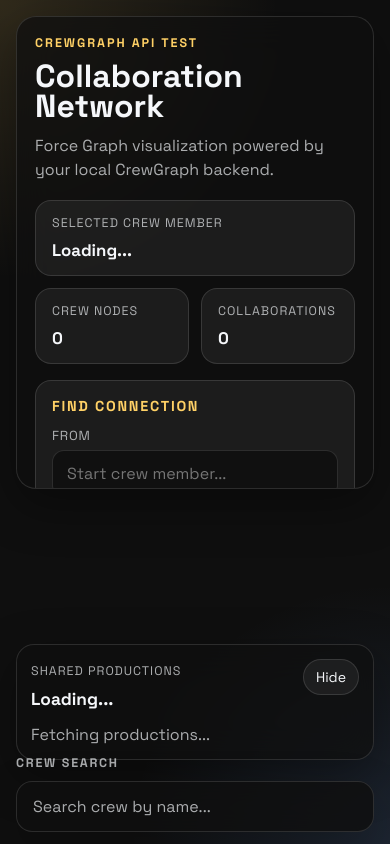
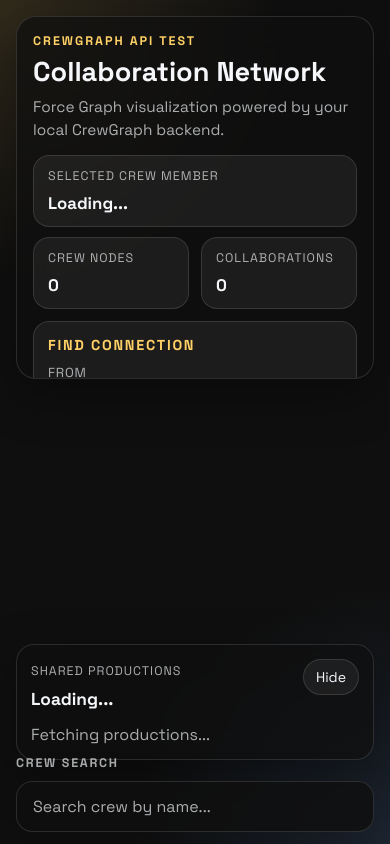
Before and after one commit to surelyknott/crewgraph, a website: page index.html in a window 390 px wide. Drawn offline with nearby package versions, Linux system fonts and the light colour scheme.

Commit message:
mobile changes

```diff
--- a/script.js
+++ b/script.js
@@ -842,7 +842,18 @@ const setupMobilePanel = () => {
     syncMobileProductionsPanel();
   });
 
-  window.addEventListener("resize", syncMobileProductionsPanel);
+  window.addEventListener("resize", () => {
+    if (isMobileViewport()) {
+      mobileProductionsCollapsed = true;
+    }
+
+    syncMobileProductionsPanel();
+  });
+
+  if (isMobileViewport()) {
+    mobileProductionsCollapsed = true;
+  }
+
   syncMobileProductionsPanel();
 };
 
--- a/style.css
+++ b/style.css
@@ -531,11 +531,48 @@ h1 {
     left: 16px;
     right: 16px;
     width: auto;
-    max-height: min(56vh, calc(100vh - 180px));
-    padding: 18px;
+    max-height: min(43vh, calc(100vh - 260px));
+    padding: 16px;
   }
 
   h1 {
-    font-size: 2rem;
+    font-size: 1.7rem;
+  }
+
+  .description {
+    margin: 10px 0 14px;
+    font-size: 0.96rem;
+  }
+
+  .stat-card {
+    margin-bottom: 10px;
+    padding: 12px 14px;
+  }
+
+  .connection-section {
+    margin-top: 12px;
+    padding: 14px;
+  }
+
+  .connection-heading {
+    margin-bottom: 10px;
+  }
+
+  .connection-label {
+    margin: 10px 0 6px;
+  }
+
+  .connection-input {
+    padding: 10px 12px;
+  }
+
+  .connection-button {
+    margin-top: 12px;
+    padding: 11px 12px;
+  }
+
+  .connection-result {
+    margin-top: 12px;
+    padding-top: 12px;
   }
 }
```
